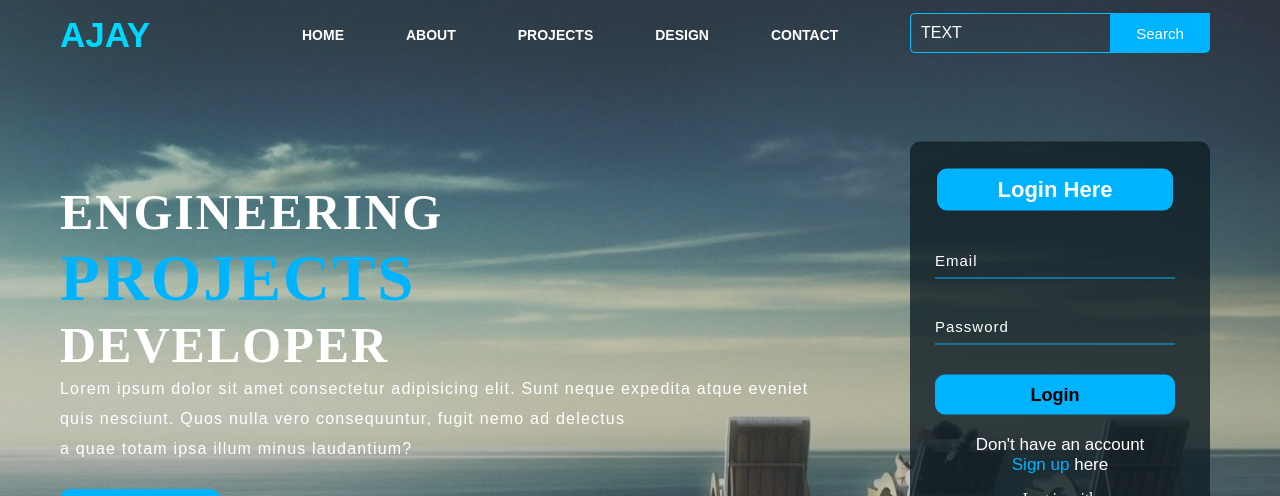
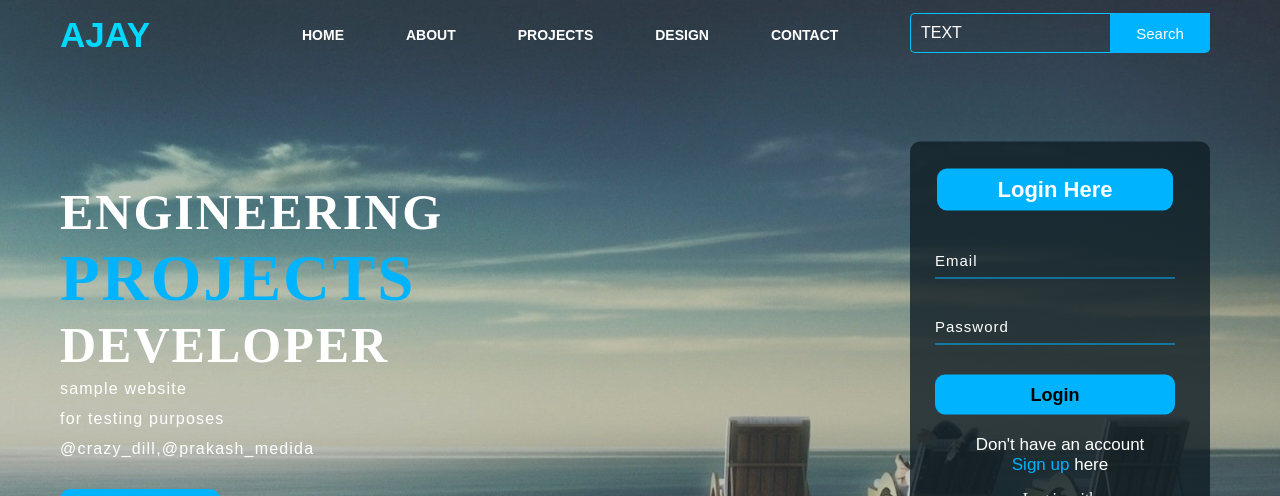
Before and after one commit to Ajayyalla64/website1, a plain HTML site: page index.html in a window 1280 px wide. Shown: the top 496 px of the page. Drawn offline with nearby package versions, Linux system fonts and the light colour scheme.

Commit message:
Update index.html

```diff
--- a/index.html
+++ b/index.html
@@ -30,9 +30,8 @@
         </div>
         <div class="content">
             <h1> ENGINEERING<br><span>PROJECTS</span> <br>DEVELOPER</h1>
-            <p class="par">Lorem ipsum dolor sit amet consectetur adipisicing elit. Sunt neque
-                 expedita atque eveniet <br> quis nesciunt. Quos nulla vero consequuntur, fugit nemo ad delectus
-                <br> a quae totam ipsa illum minus laudantium?</p>
+            <p class="par"> sample website <br> for testing purposes
+                <br> @crazy_dill,@prakash_medida</p>
 
                 <button class="cn"><a href="#">JOIN US</a></button>
 
```
